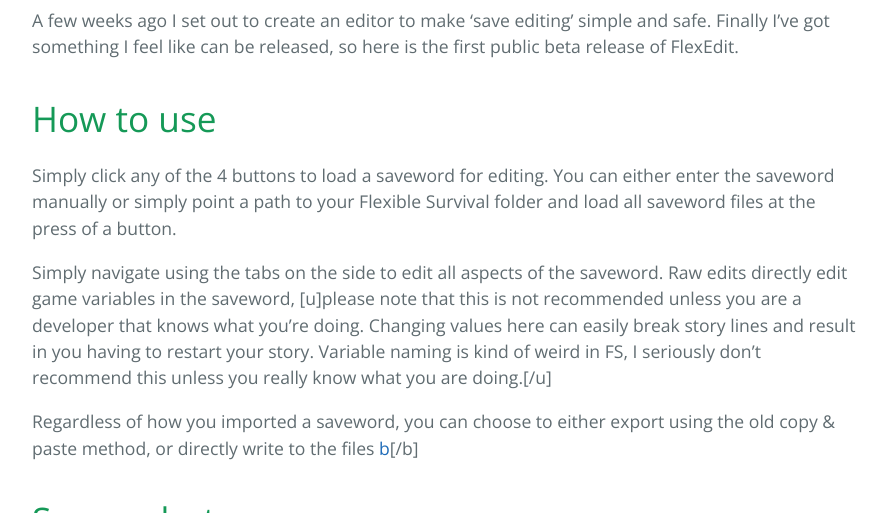
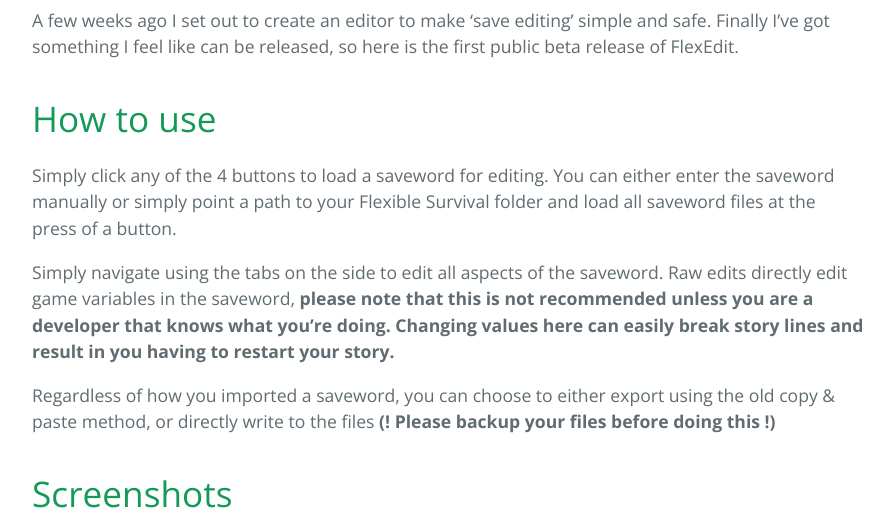
Before and after one commit to executaball/FlexEdit, a Jekyll site: the page built from docs/index.md, in a window 1280 px wide and 900 px high, scrolled down 686 px, cut to the strip 0-513 px from the top of the window. Shown: the whole strip, without its empty margins (192-1085 px from the left). Built offline with Jekyll 4.4.1, drawn with Linux system fonts in a browser that asks for light colours; our own code applies the rules of GitHub Pages for plain Markdown files.

Commit message:
Update index.md

```diff
--- a/docs/index.md
+++ b/docs/index.md
@@ -8,9 +8,9 @@ A few weeks ago I set out to create an editor to make 'save editing' simple and
 # [](#How_to_use)How to use
 Simply click any of the 4 buttons to load a saveword for editing. You can either enter the saveword manually or simply point a path to your Flexible Survival folder and load all saveword files at the press of a button.
 
-Simply navigate using the tabs on the side to edit all aspects of the saveword. Raw edits directly edit game variables in the saveword, [u]please note that this is not recommended unless you are a developer that knows what you're doing. Changing values here can easily break story lines and result in you having to restart your story. Variable naming is kind of weird in FS, I seriously don't recommend this unless you really know what you are doing.[/u]
+Simply navigate using the tabs on the side to edit all aspects of the saveword. Raw edits directly edit game variables in the saveword, **please note that this is not recommended unless you are a developer that knows what you're doing. Changing values here can easily break story lines and result in you having to restart your story.**
 
-Regardless of how you imported a saveword, you can choose to either export using the old copy & paste method, or directly write to the files [b](! Please backup your files before doing this !)[/b]
+Regardless of how you imported a saveword, you can choose to either export using the old copy & paste method, or directly write to the files **(! Please backup your files before doing this !)**
 
 # [](#Screenshots)Screenshots
 
```
